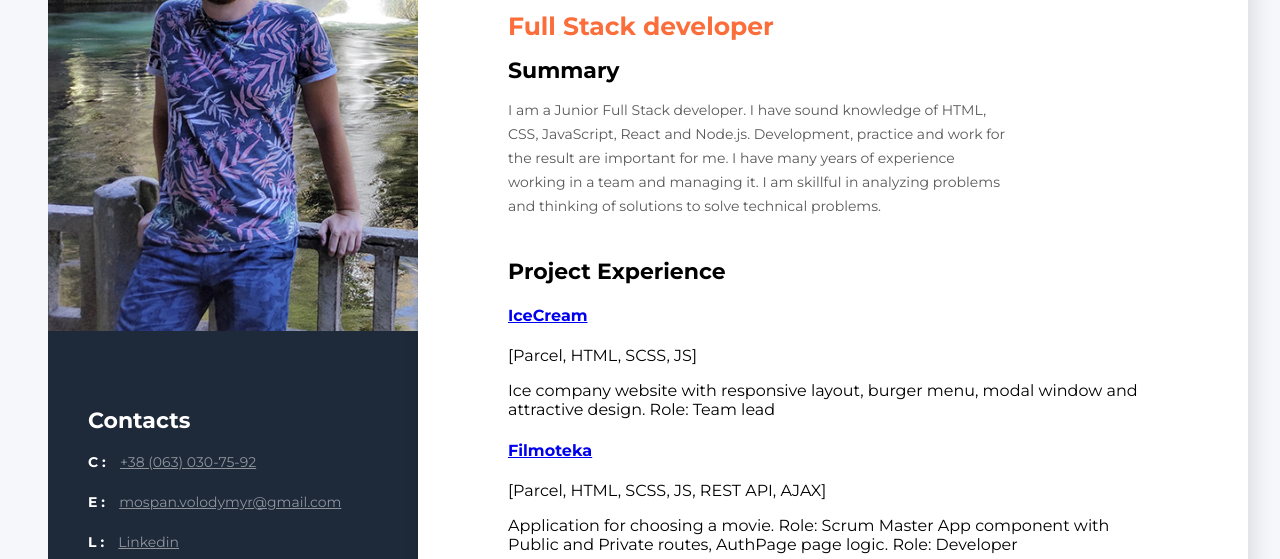
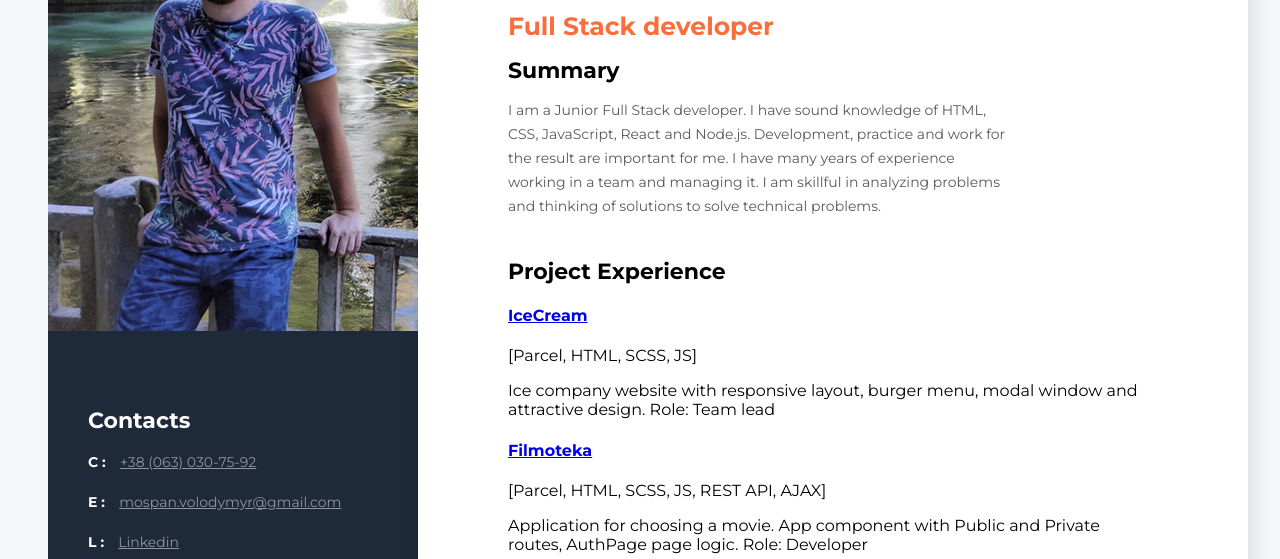
Before and after one commit to Volodymyr-Mospan/github-resume, a website built with Parcel: page src/index.html in a window 1280 px wide. Shown: the part 241-800 px from the top of the page. Built offline with nearby package versions, Linux system fonts and the light colour scheme.

Commit message:
small fix

```diff
--- a/src/index.html
+++ b/src/index.html
@@ -91,9 +91,8 @@
             </h4>
             <p class="technologies">[Parcel, HTML, SCSS, JS, REST API, AJAX]</p>
             <p>
-              Application for choosing a movie. Role: Scrum Master App component
-              with Public and Private routes, AuthPage page logic. Role:
-              Developer
+              Application for choosing a movie. App component with Public and
+              Private routes, AuthPage page logic. Role: Developer
             </p>
           </div>
         </div>
```
